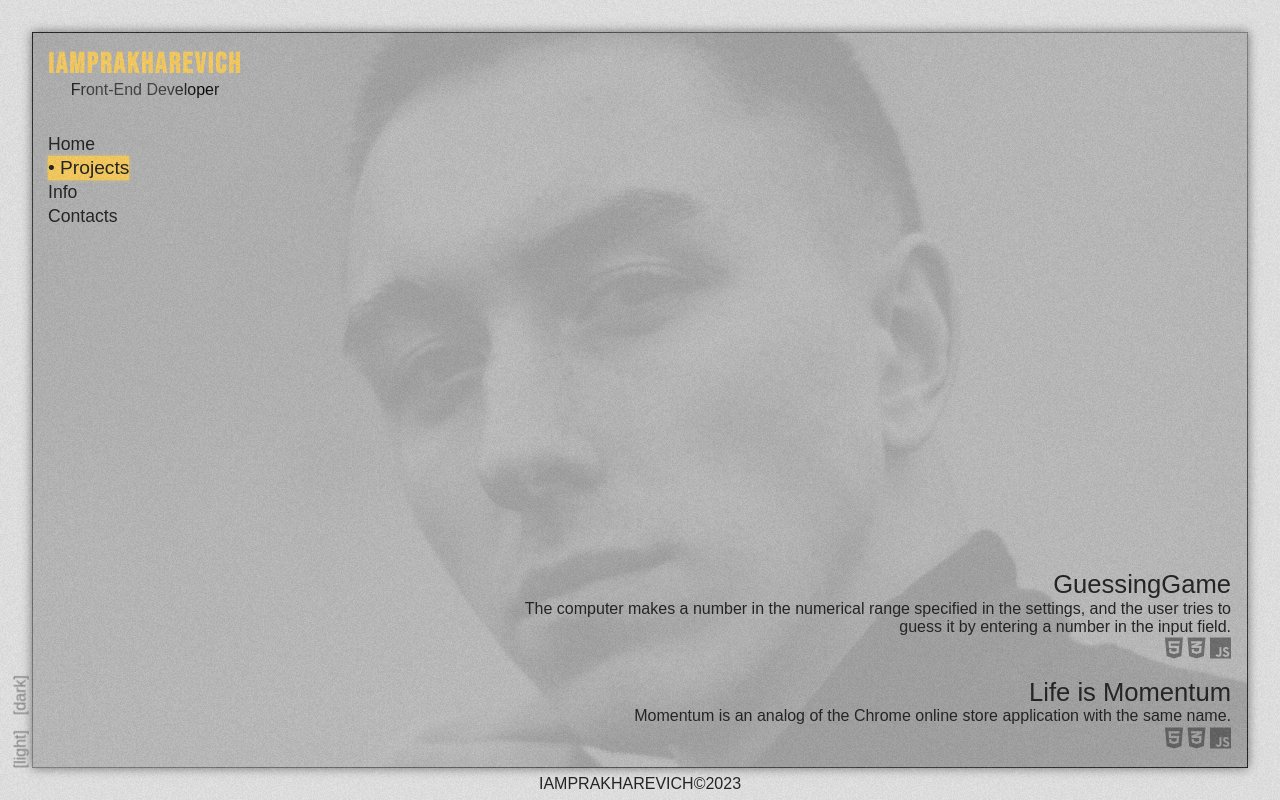
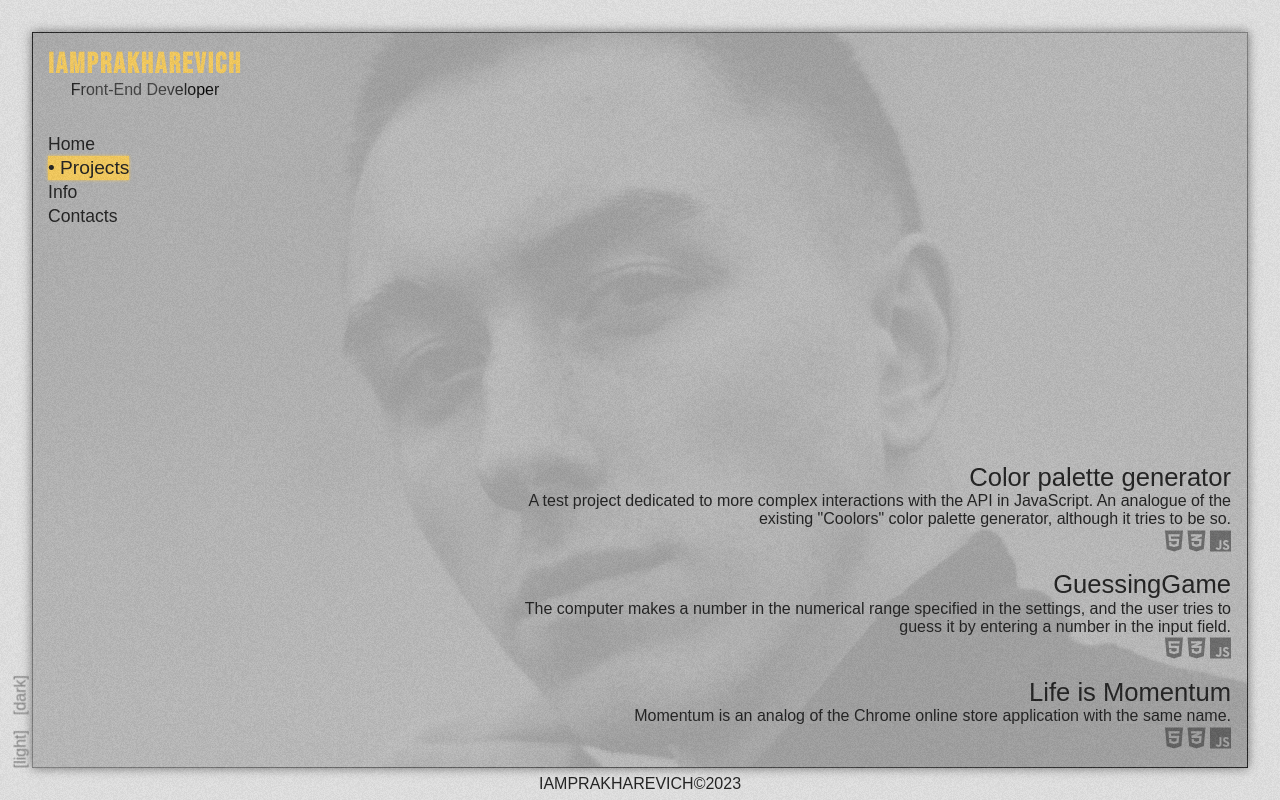
Before and after one commit to iamprakharevich/CV, a plain HTML site: page index.html in a window 1280 px wide. Both pictures are taken after a click on the item "Projects". Drawn offline with Linux system fonts and the light colour scheme; a web font is replaced by a local one.

Commit message:
Uploaded 1 project

```diff
--- a/index.html
+++ b/index.html
@@ -53,6 +53,11 @@
                 <p>My name is Aleh Prakharevich and I am a beginner front-end developer.<br>I am software engineer, coder, designer, photographer, videographer, editor.</p>
             </section>
             <section class="Projects _animated">
+                <div class="data_container">
+                    <span class="name"><a href="https://iamprakharevich.github.io/Color-palette-generator/" target="_blank" rel="noopener noreferrer">Color palette generator</a></span>
+                    <span class="description">A test project dedicated to more complex interactions with the API in JavaScript. An analogue of the existing "Coolors" color palette generator, although it tries to be so.</span>
+                    <span class="lang"><i class="fa-brands fa-html5" title="HTML5"></i> <i class="fa-brands fa-css3-alt" title="CSS3"></i> <i class="fa-brands fa-js" title="JS"></i></span>
+                </div>
                 <div class="data_container">
                     <span class="name"><a href="https://iamprakharevich.github.io/GuessingGame/#" target="_blank" rel="noopener noreferrer">GuessingGame</a></span>
                     <span class="description">The computer makes a number in the numerical range specified in the settings, and the user tries to guess it by entering a number in the input field.</span>
```
